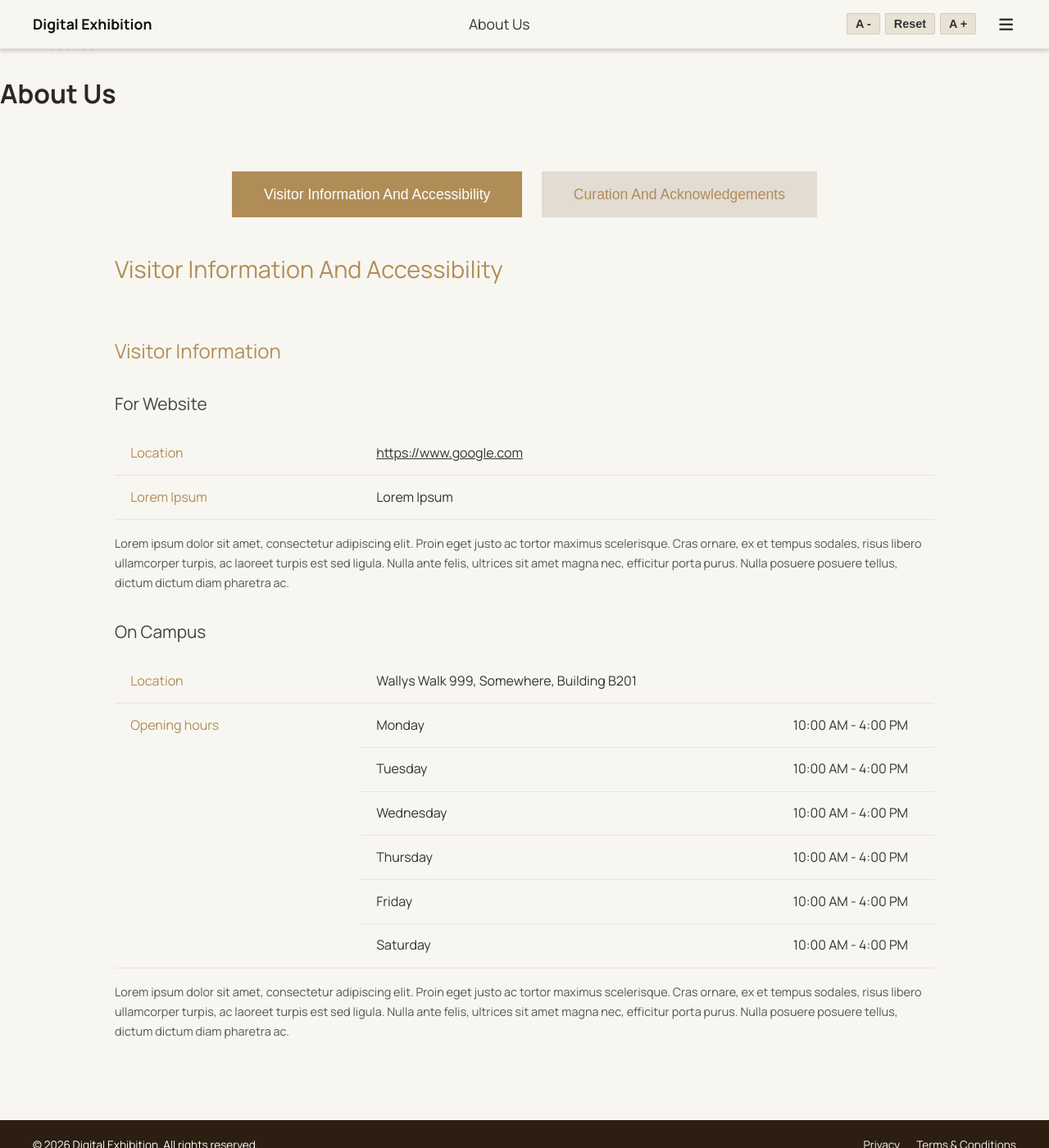
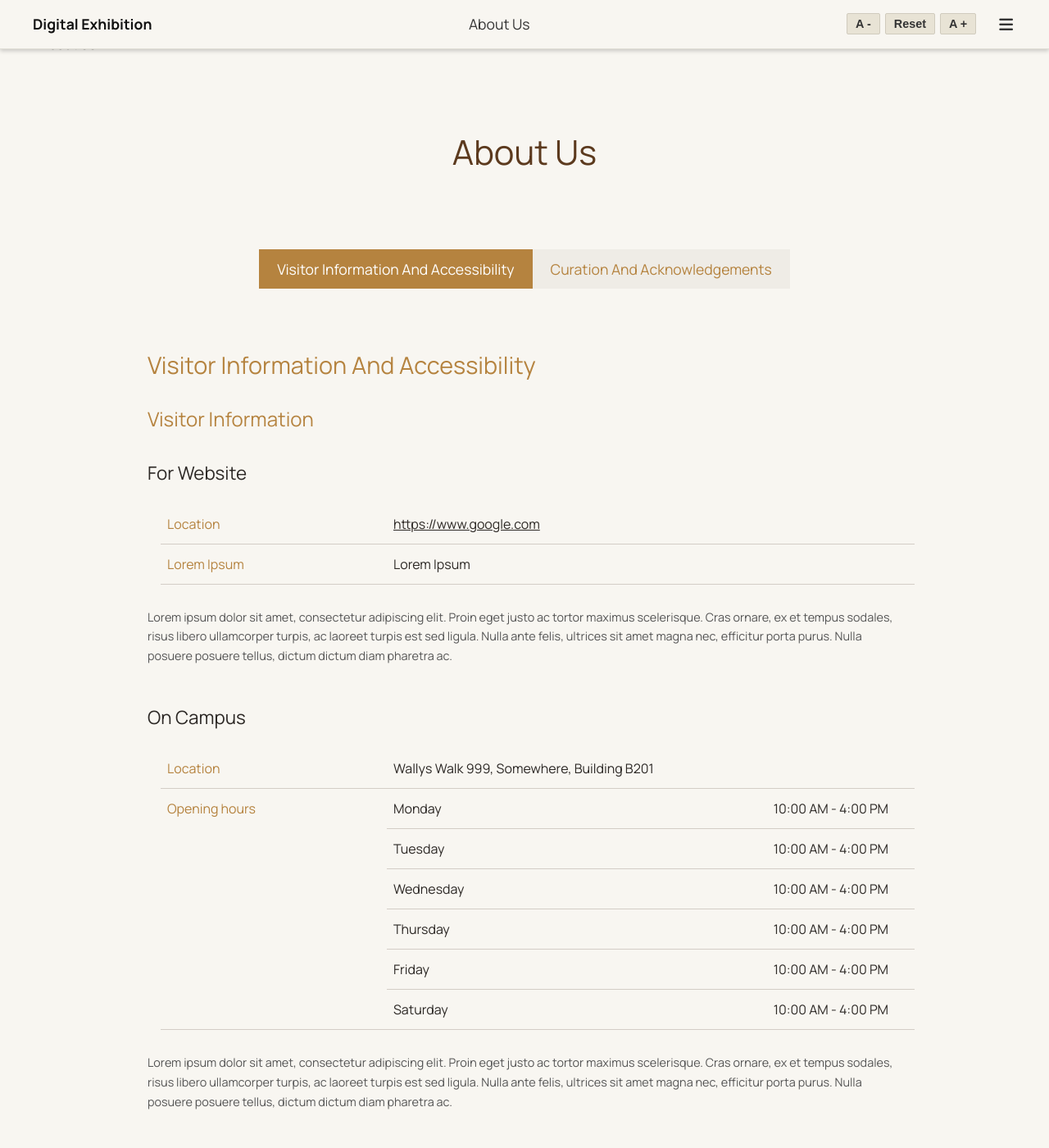
Before and after one commit to HannahVogelArchaeology/group34, a Jekyll site: the page built from about.md, in a window 1280 px wide and 1400 px high. Shown: the whole window at 82% size. Built offline with Jekyll 4.4.1, drawn with Linux system fonts in a browser that asks for light colours.

Commit message:
Restore Tanya's changes

```diff
--- a/_sass/_about.scss
+++ b/_sass/_about.scss
@@ -1,38 +1,42 @@
 /* About Page Styling */
+.page-wrapper > .page-title {
+  text-align: center;
+  color: $accent-dark-bronze;
+  font-family: $font-family-base;
+  font-size: 2.6em;
+  font-weight: 400;
+  margin: 85px 0 45px;
+}
+
 .about-page-container {
+  width: 100%;
   max-width: 1000px;
   margin: 0 auto;
-  padding: 3em 1.5em;
-  color: #333;
-
-  .page-title {
-    text-align: center;
-    font-size: 2.6em;
-    font-weight: 400;
-    margin-bottom: 2em;
-  }
+  padding: 40px 40px 80px;
+  box-sizing: border-box;
 
   /* Navigation Tabs */
   .tab-navigation {
     display: flex;
     justify-content: center;
-    gap: 1.5em;
-    margin-bottom: 2.5em;
+    gap: 0;
+    margin: 0 auto 70px;
 
     .tab-btn {
-      padding: 1em 2.2em;
+      padding: 12px 22px;
       border: none;
       text-align: center;
       min-width: 260px;
-      background-color: #e2dcd2;
-      color: #b08d57;
+      background-color: $card-bg;
+      color: #b5833f;
+      font-family: $font-family-base;
       font-size: 1.1em;
       cursor: pointer;
       transition: all 0.2s ease;
 
       &.active {
-        background-color: #b08d57;
-        color: #ffffff;
+        background-color: #b5833f;
+        color: white;
       }
 
       &:hover {
@@ -43,22 +47,23 @@
 
   /* Quote Banner */
   .quote-banner {
-    background: linear-gradient(90deg, #785a30 0%, #c39c5e 100%);
-    color: #fff;
+    background: linear-gradient(90deg, $accent-bronze 0%, #c39c5e 100%);
+    color: white;
     text-align: center;
-    padding: 2.5em 1.5em;
-    margin-bottom: 3.5em;
+    padding: 32px 25px;
+    margin-bottom: 0 -40px 60px;
 
     h2 {
       font-size: 1.4em;
       font-weight: 400;
       font-style: italic;
-      margin-bottom: 0.5em;
+      margin: 0 0 4px;
+      color: white;
     }
 
     p {
       font-size: 0.8em;
-      opacity: 0.85;
+      color: white;
       margin: 0;
     }
   }
@@ -74,19 +79,22 @@
 
   .main-tab-title {
     font-size: 1.8em;
-    color: #b08d57;
+    color: #b5833f;
     font-weight: 400;
-    margin-bottom: 2em;
+    font-family: $font-family-base;
+    margin: 10 0 45px;
   }
 
   /* Content Sections */
   .content-section {
-    margin-bottom: 3em;
+    margin-bottom: 90px;
 
     .gold-heading {
-      color: #b08d57;
+      margin: 0 0 40px;
+      color: #b5833f;
       font-size: 1.5em;
       font-weight: 400;
+      font-family: $font-family-base;
       margin-bottom: 1.2em;
     }
 
@@ -97,17 +105,17 @@
     }
 
     .sub-block {
-      margin-bottom: 2em;
+      margin-bottom: 45px;
 
       .sub-title {
-        font-size: 1.3em;
+        font-size: 1.4em;
         font-weight: 400;
-        color: #444;
-        margin-bottom: 0.8em;
+        color: $text-color-primary;
+        margin: 0 0 20px;
       }
 
       .section-desc {
-        margin-top: 1.2em;
+        margin-top: 28px;
         line-height: 1.65;
         color: #555;
         font-size: 0.9em;
@@ -116,47 +124,51 @@
 
     p {
       line-height: 1.65;
-      color: #555;
+      color: $text-color-primary;
       font-size: 0.9em;
+      font-family: $font-family-base;
     }
   }
 
   /* Data Tables */
   .info-table {
     width: 100%;
-    margin-top: 1em;
+    margin: 1em;
     border-collapse: collapse;
     background-color: transparent;
 
     td {
-      padding: 0.85em 1.2em;
+      padding: 12px 8px;
       font-size: 1em;
-      border-bottom: 1px solid #eae5dc;
+      font-family: $font-family-base;
+      line-height: 1.5;
+      border-bottom: 1px solid $border-color;
+      vertical-align: top;
     }
 
     .label-col {
-      color: #b08d57;
+      color: #b5833f;
       width: 30%;
       font-weight: 400;
       vertical-align: top;
     }
 
     .value-col {
-      color: #333;
+      color: $text-color-primary;
 
       &.hours-row {
         display: flex;
         justify-content: space-between;
-        padding-right: 2em;
+        padding-right: 2em; // gap: 30px;
       }
     }
 
     .inline-link {
-      color: #333;
+      color: $text-color-primary;
       text-decoration: underline;
 
       &:hover {
-        color: #b08d57;
+        color: $accent-bronze;
       }
     }
   }
@@ -165,20 +177,22 @@
   .team-avatars {
     display: flex;
     justify-content: space-between;
-    margin-top: 1.5em;
-    position: relative;
+    margin: 30px auto 15px;
+    align-items: center;
 
     .avatar {
       width: 52px;
       height: 52px;
+      padding: 0;
       border-radius: 50%;
-      background-color: #eae5dc;
+      background-color: transparent;
       display: flex;
       align-items: center;
       justify-content: center;
       font-size: 0.85em;
-      color: #555;
-      border: 1px solid #d8d0c2;
+      font-family: $font-family-base;
+      color:$text-color-primary;
+      border: 1px solid $accent-bronze;
       cursor: pointer;
       user-select: none;
       transition: all 0.2s ease;
@@ -190,7 +204,7 @@
 
       &.active {
         border-color: #b08d57;
-        background-color: #e2d7c5;
+        background-color: $card-bg;
         color: #111;
         font-weight: 600;
         box-shadow: 0 0 0 2px rgba(176, 141, 87, 0.2);
```
